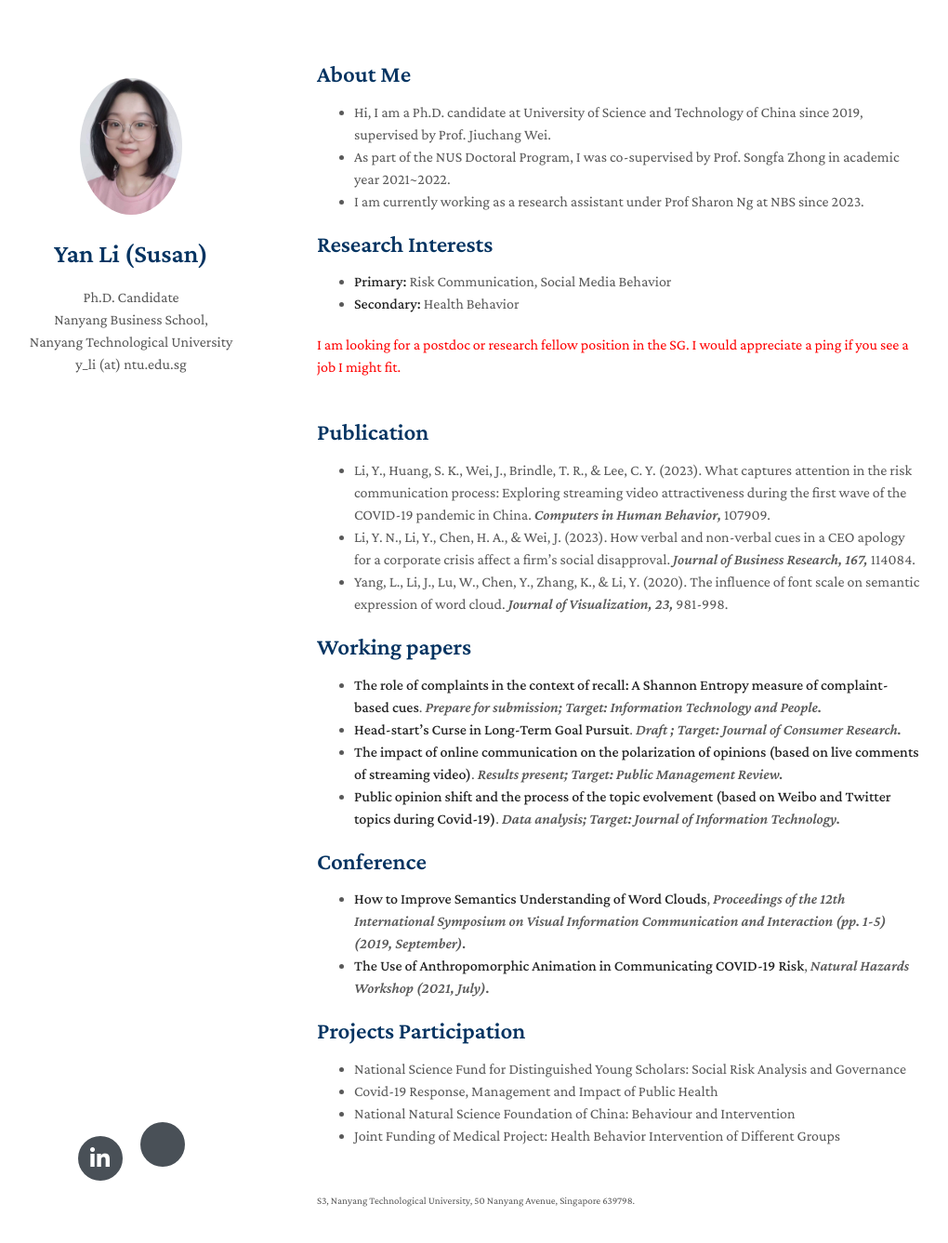
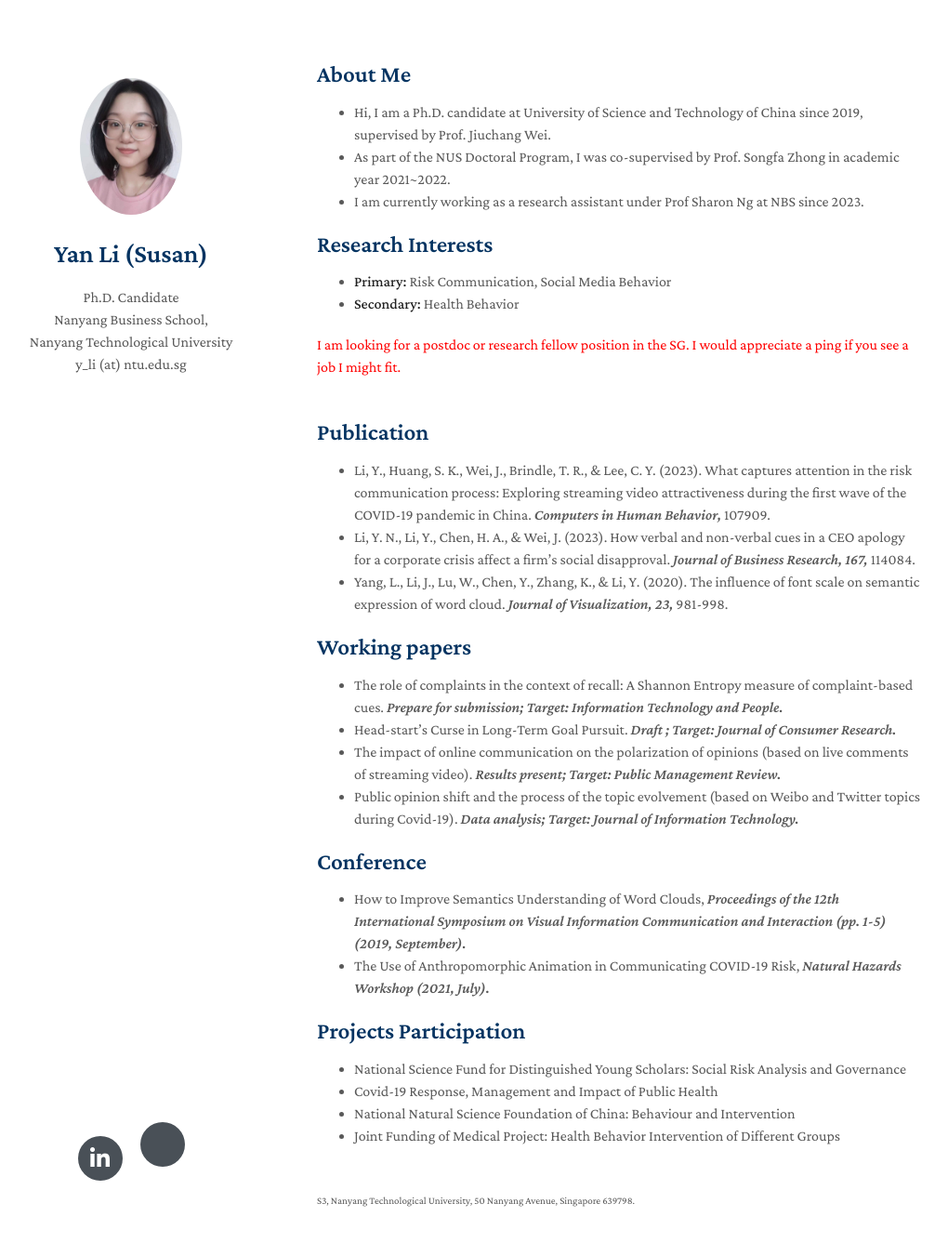
Before and after one commit to Yanli-susan/yanli-susan.github.io, a Jekyll site: the page built from index.md, in a window 1280 px wide and 1372 px high. Shown: the top 1337 px of the window at 93% size, without its empty margins (129-1149 px from the left). Built offline with Jekyll 4.4.1, drawn with Linux system fonts in a browser that asks for light colours; nearby versions of some CDN libraries; a style sheet for code colours, icons or effects is not loaded; our own code applies the rules of GitHub Pages for plain Markdown files.

```diff
--- a/index.md
+++ b/index.md
@@ -25,16 +25,16 @@ layout: homepage
 
 ## Working papers
 
-- **The role of complaints in the context of recall: A Shannon Entropy measure of complaint-based cues**. *Prepare for submission; Target: Information Technology and People.*
-- **Head-start’s Curse in Long-Term Goal Pursuit**. *Draft ; Target: Journal of Consumer Research.*
-- **The impact of online communication on the polarization of opinions (based on live comments of streaming video)**. *Results present; Target: Public Management Review.*
-- **Public opinion shift and the process of the topic evolvement (based on Weibo and Twitter topics during Covid-19)**. *Data analysis; Target: Journal of Information Technology.*
+- The role of complaints in the context of recall: A Shannon Entropy measure of complaint-based cues. *Prepare for submission; Target: Information Technology and People.*
+- Head-start’s Curse in Long-Term Goal Pursuit. *Draft ; Target: Journal of Consumer Research.*
+- The impact of online communication on the polarization of opinions (based on live comments of streaming video). *Results present; Target: Public Management Review.*
+- Public opinion shift and the process of the topic evolvement (based on Weibo and Twitter topics during Covid-19). *Data analysis; Target: Journal of Information Technology.*
 
 
 ## Conference
 
-- **How to Improve Semantics Understanding of Word Clouds**, *Proceedings of the 12th International Symposium on Visual Information Communication and Interaction (pp. 1-5) (2019, September).*
-- **The Use of Anthropomorphic Animation in Communicating COVID-19 Risk**, *Natural Hazards Workshop (2021, July).*
+- How to Improve Semantics Understanding of Word Clouds, *Proceedings of the 12th International Symposium on Visual Information Communication and Interaction (pp. 1-5) (2019, September).*
+- The Use of Anthropomorphic Animation in Communicating COVID-19 Risk, *Natural Hazards Workshop (2021, July).*
 
 
 ## Projects Participation
```
